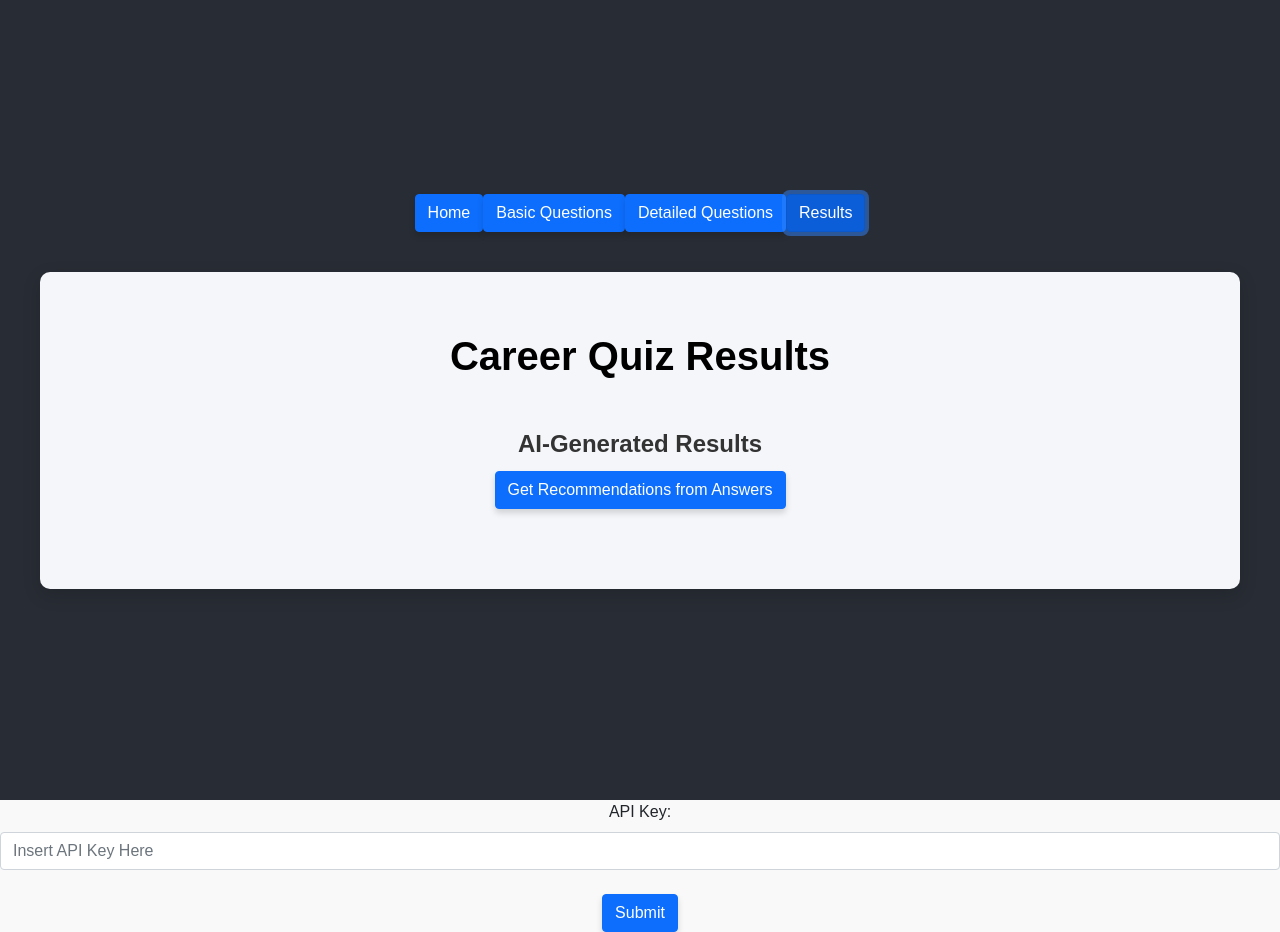
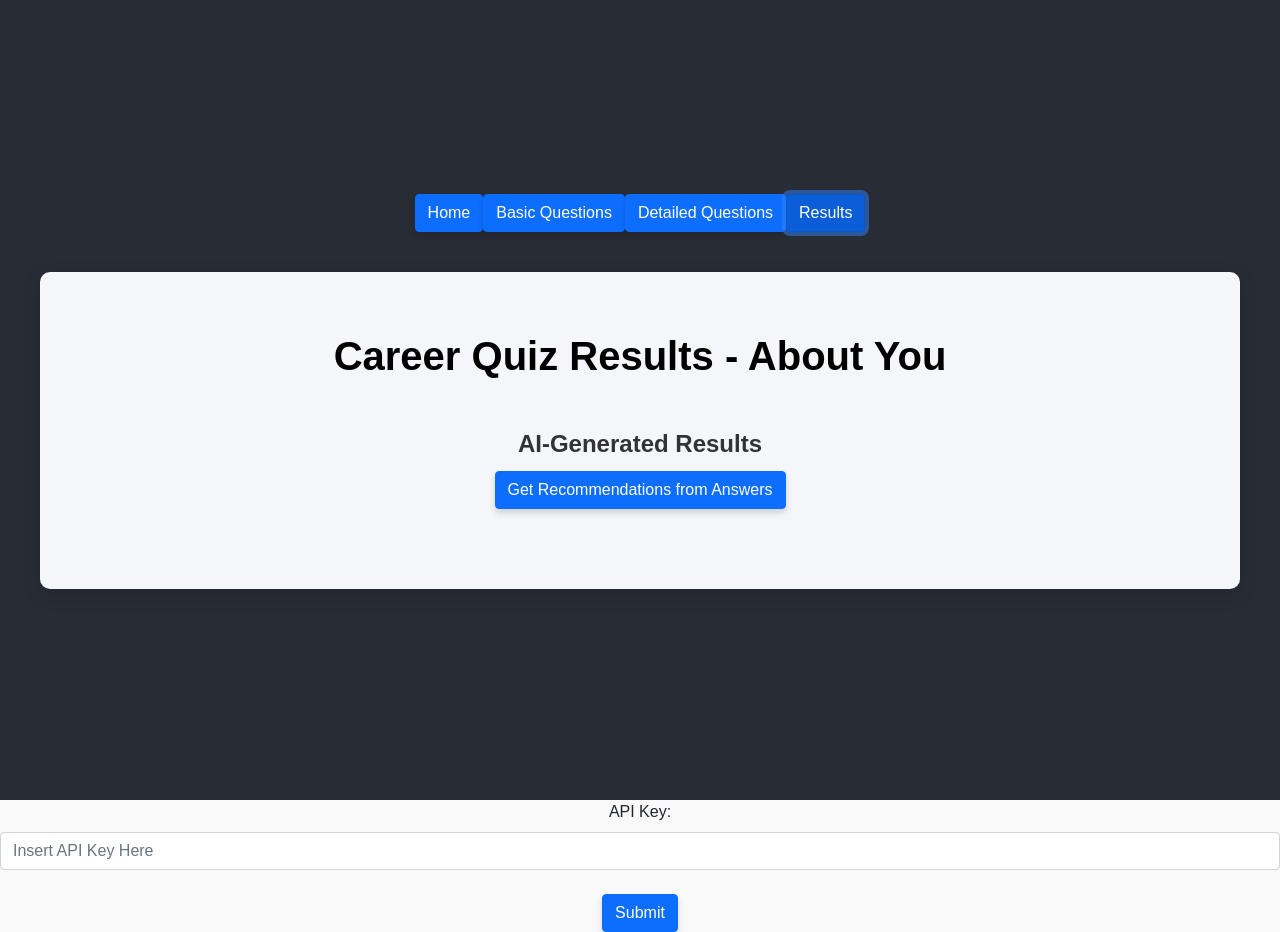
Before and after one commit to dstark12/starter_helpi, a React (Create React App) app: page / in a window 1280 px wide. Both pictures are taken after a click on the button "Results". Built offline with nearby package versions, Linux system fonts and the light colour scheme.

Commit message:
About You

```diff
--- a/src/Components/results.tsx
+++ b/src/Components/results.tsx
@@ -21,7 +21,7 @@ export function Results({ apikey, bq, ba, dq, da, dq2, da2, bfunc, dfunc, dfunc2
   //const otherCareers = ["Database Architect", "Mobile App Developer", "Information Security Analyst"];
   const [suggestions, setSuggestions] = useState<string>("");
   const [buttonVisible, setButtonVisible] = useState<boolean>(true);
-  const [headerText, setHeaderText] = useState<string>("Career Quiz Results");
+  const [headerText, setHeaderText] = useState<string>("Career Quiz Results - About You");
   //const graphData = [
   //  { label: 'Software Engineer', score: 80, questions: 7 },
   //  { label: 'Data Scientist', score: 65, questions: 5 },
```
